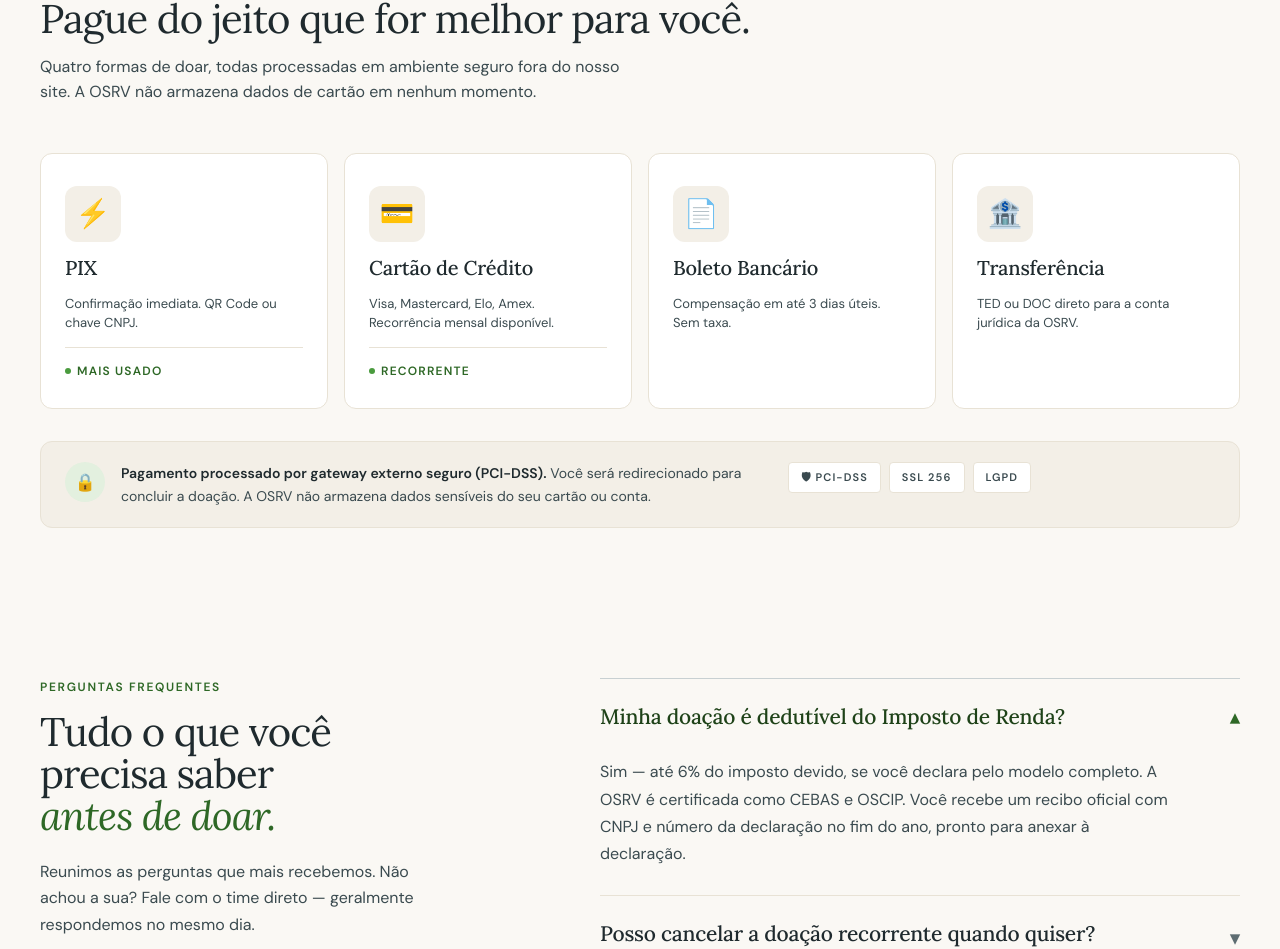
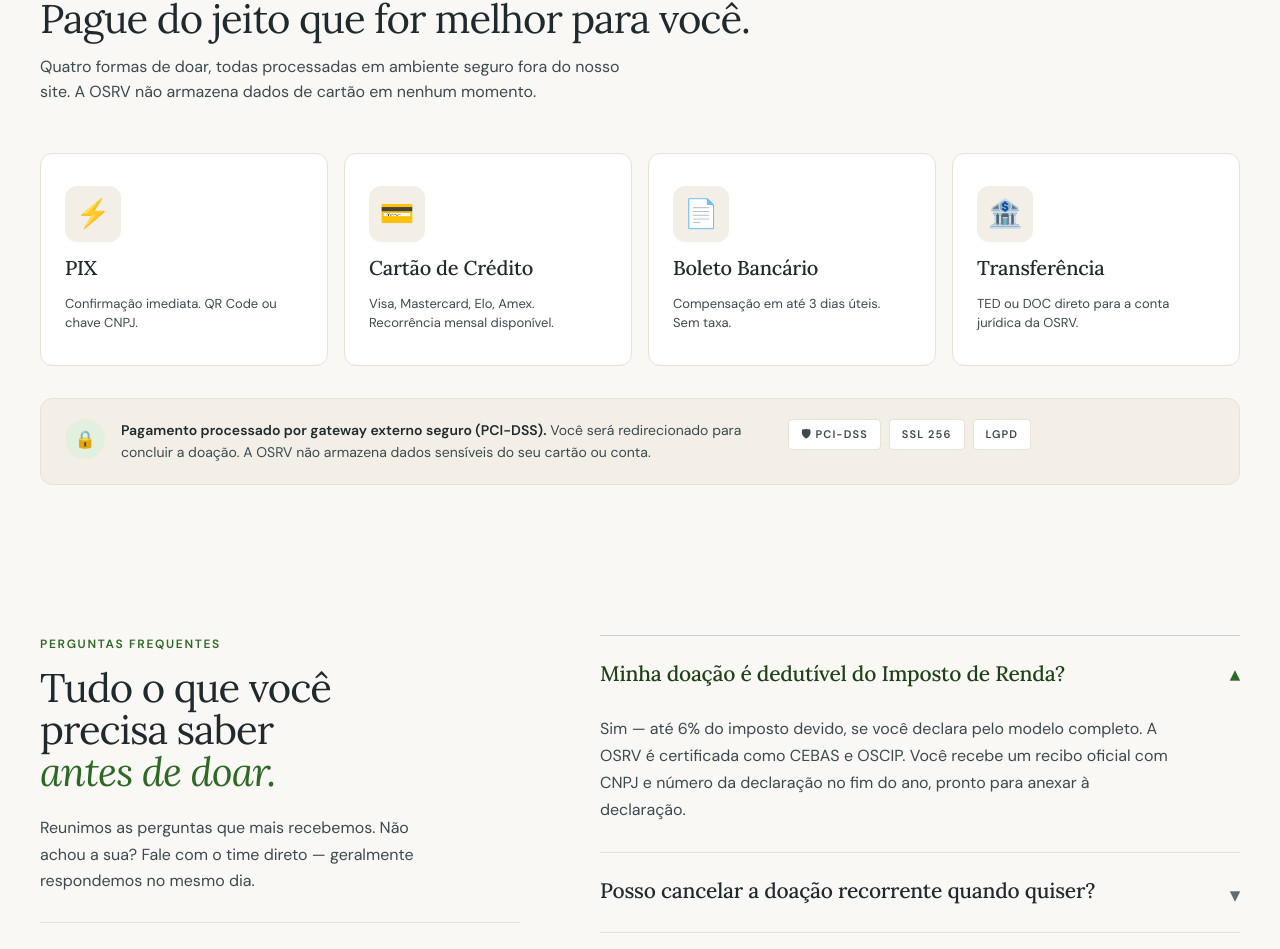
Before and after one commit to pedromonteiro10311031/osrv, a Next.js app: page /quero-ser-doador in a window 1280 px wide. Shown: the part 3204-4153 px from the top of the page. Built offline with nearby package versions, Linux system fonts and the light colour scheme.

Commit message:
remove badges MAIS USADO/RECORRENTE dos cards de pagamento

```diff
--- a/components/FormasPagamento.tsx
+++ b/components/FormasPagamento.tsx
@@ -7,7 +7,7 @@ const payStyles = {
   h2: { fontFamily: 'var(--font-serif)', fontWeight: 400, fontSize: 'clamp(2rem, 3.4vw, 2.5rem)', lineHeight: 1.05, letterSpacing: '-0.025em', color: 'var(--ink-900)', margin: '0 0 14px' },
   lead: { fontSize: 16, lineHeight: 1.6, color: 'var(--fg-2)', margin: 0, maxWidth: 580 },
   row: { display: 'grid', gridTemplateColumns: 'repeat(4, 1fr)', gap: 16, marginBottom: 32 },
-  card: { background: '#fff', border: '1px solid var(--border-soft)', borderRadius: 12, padding: '32px 24px 28px', display: 'flex', flexDirection: 'column' as const, gap: 14, transition: 'all 0.2s', cursor: 'default' },
+  card: { background: '#fff', border: '1px solid var(--border-soft)', borderRadius: 12, padding: '32px 24px', display: 'flex', flexDirection: 'column' as const, gap: 14, transition: 'all 0.2s', cursor: 'default' },
   glyph: { width: 56, height: 56, borderRadius: 12, background: 'var(--paper-200)', color: 'var(--ink-900)', display: 'inline-flex', alignItems: 'center', justifyContent: 'center', flex: 'none' as const, fontSize: 28 },
   name: { fontFamily: 'var(--font-serif)', fontWeight: 500, fontSize: 20, color: 'var(--ink-900)', margin: 0, letterSpacing: '-0.01em' },
   sub: { fontSize: 13, lineHeight: 1.5, color: 'var(--fg-2)', margin: 0 },
@@ -39,6 +39,24 @@ export default function FormasPagamento() {
           }
           .formas-pagamento .fp-row {
             grid-template-columns: repeat(2, 1fr) !important;
+            gap: 10px !important;
+          }
+          .formas-pagamento .fp-card {
+            padding: 18px 16px !important;
+            gap: 8px !important;
+          }
+          .formas-pagamento .fp-glyph {
+            width: 40px !important;
+            height: 40px !important;
+            border-radius: 10px !important;
+            font-size: 20px !important;
+          }
+          .formas-pagamento .fp-name {
+            font-size: 1.05rem !important;
+          }
+          .formas-pagamento .fp-sub {
+            font-size: 0.8rem !important;
+            line-height: 1.4 !important;
           }
           .formas-pagamento .fp-secure {
             flex-direction: column !important;
@@ -59,19 +77,13 @@ export default function FormasPagamento() {
         </div>
         <div style={payStyles.row} className="fp-row">
           {METHODS.map((m) => (
-            <div key={m.name} style={payStyles.card}
+            <div key={m.name} style={payStyles.card} className="fp-card"
               onMouseEnter={(e) => { e.currentTarget.style.borderColor = 'var(--border-hard)'; e.currentTarget.style.transform = 'translateY(-2px)'; e.currentTarget.style.boxShadow = '0 4px 16px rgba(0,0,0,0.08)' }}
               onMouseLeave={(e) => { e.currentTarget.style.borderColor = 'var(--border-soft)'; e.currentTarget.style.transform = 'translateY(0)'; e.currentTarget.style.boxShadow = 'none' }}
             >
-              <div style={payStyles.glyph}>{m.icon}</div>
-              <h3 style={payStyles.name}>{m.name}</h3>
-              <p style={payStyles.sub}>{m.sub}</p>
-              {m.badge && (
-                <div style={payStyles.badge}>
-                  <span style={{ width: 6, height: 6, borderRadius: '50%', background: 'var(--pine-500)' }}/>
-                  {m.badge}
-                </div>
-              )}
+              <div style={payStyles.glyph} className="fp-glyph">{m.icon}</div>
+              <h3 style={payStyles.name} className="fp-name">{m.name}</h3>
+              <p style={payStyles.sub} className="fp-sub">{m.sub}</p>
             </div>
           ))}
         </div>
```
